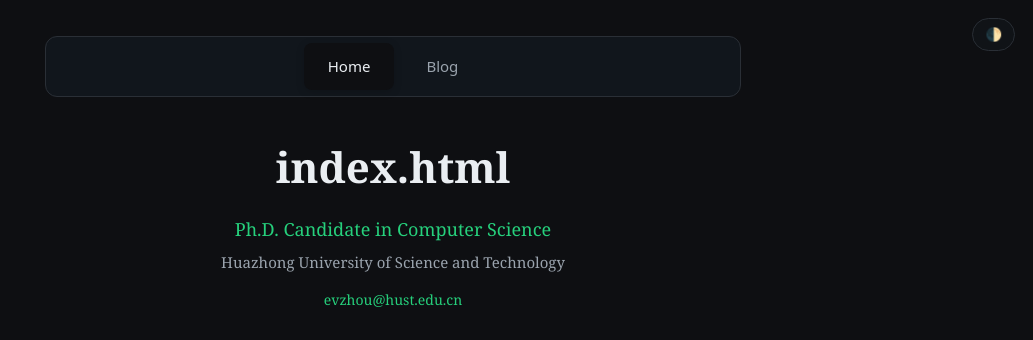
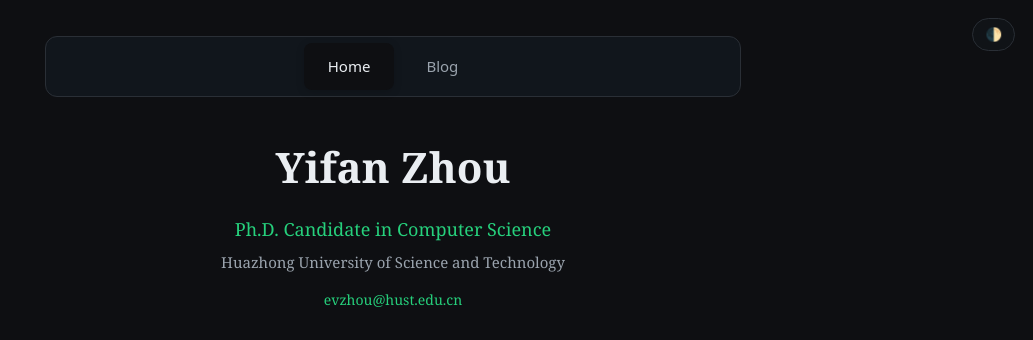
Before and after one commit to Satanic-Z/Satanic-Z.github.io, a Jekyll site: the page built from index.html, in a window 1280 px wide. Shown: the top 340 px of the page, without its empty margins (247-1280 px from the left). Built offline with Jekyll 4.4.1, drawn with Linux system fonts in a browser that asks for light colours.

Commit message:
main page

```diff
--- a/_layouts/about.html
+++ b/_layouts/about.html
@@ -4,7 +4,7 @@
 <section class="about-page">
   <div class="profile-header">
     <div class="profile-info">
-      <h1 class="name">{{ page.name | default: "Yifan Zhou" }}</h1>
+      <h1 class="name">{{ page.title | default: "Yifan Zhou" }}</h1>
       <p class="title">{{ page.position | default: "Ph.D. Candidate in Computer Science" }}</p>
       <p class="affiliation">{{ page.affiliation | default: "Huazhong University of Science and Technology" }}</p>
       <p class="contact">
--- a/index.html
+++ b/index.html
@@ -1,8 +1,8 @@
 ---
+
 layout: about
-title: Home
+title: Yifan Zhou
 permalink: /
-name: Yifan Zhou
 position: Ph.D. Candidate in Computer Science
 affiliation: Huazhong University of Science and Technology
 email: evzhou@hust.edu.cn
```
